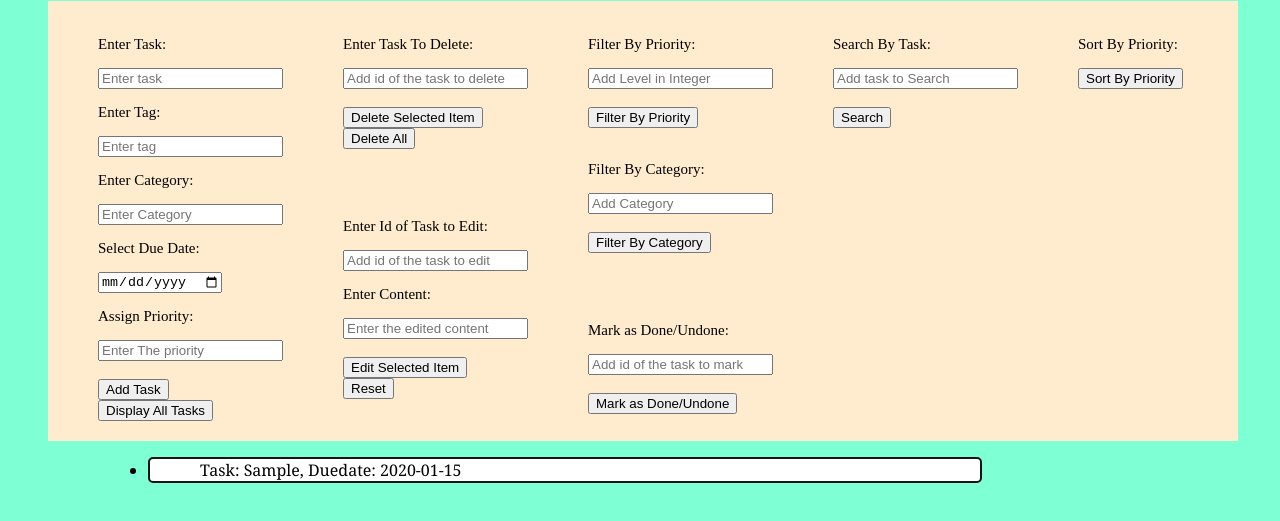
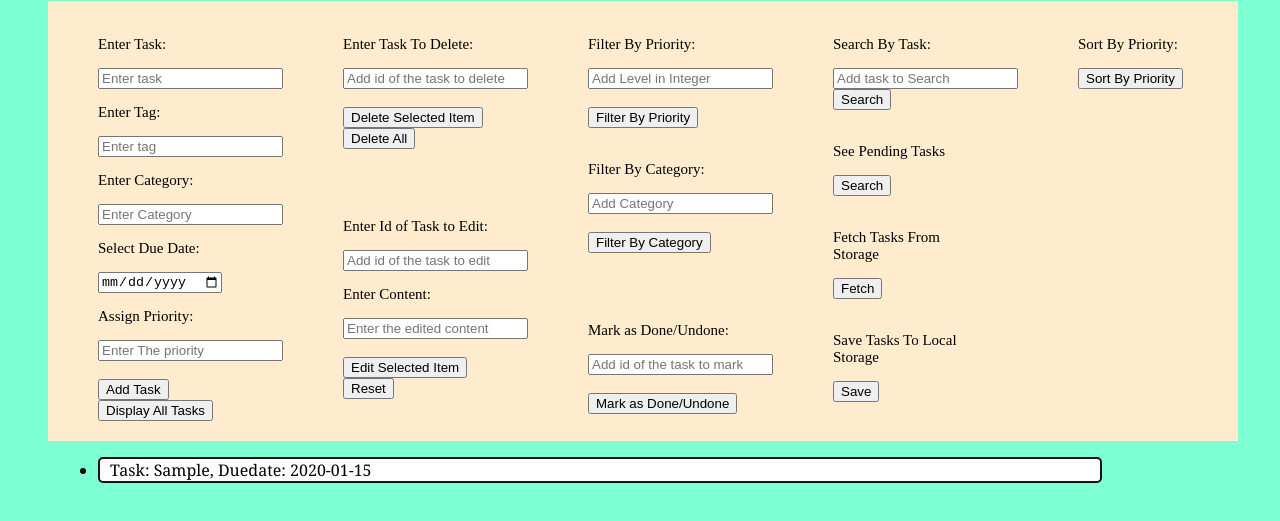
Before and after one commit to Mihirgo25/fetchassg, a plain HTML site: page index.html in a window 1280 px wide. Both pictures are taken after typing "Sample", "Sample", "Sample", "2020-01-15", "Sample" into the empty fields and a click on the button "Add Task". Shown: the part 107-628 px from the top of the page. Drawn offline with Linux system fonts and the light colour scheme.

Commit message:
added fetch and save

```diff
--- a/des3.css
+++ b/des3.css
@@ -24,19 +24,20 @@ body {
 }
 
 #taskList{
-    margin-left: 100px;
+    margin-left: 50px;
 }
 
 li {
     font-family: 'Cambria';
+    text-align: center;
     background-color: white;
     margin-top: 10px;
     border-radius: 5px;
     border: 2px solid rgb(21, 19, 19);
     box-shadow: 3px;
     text-align: left;
-    text-indent: 50px;
-    width: 830px;
+    text-indent: 10px;
+    width: 1000px;
 }
 
 li:hover {
--- a/index.html
+++ b/index.html
@@ -47,8 +47,15 @@
     </div>
     <div>
       <p>Search By Task:</p>
-      <input type="text" id = "search" placeholder = "Add task to Search"><br><br>
-      <button id = "srch" onclick="searchtask()">Search</button>
+      <input type="text" id = "search" placeholder = "Add task to Search">
+      <button id = "srch" onclick="searchtask()">Search</button><br><br>
+      <p>See Pending Tasks</p>
+      <button id = "pending" onclick="displaypending()">Search</button><br><br>
+      <p>Fetch Tasks From Storage</p>
+      <button id = "fetch" onclick="fetch()">Fetch</button><br><br>
+      <p>Save Tasks To Local Storage</p>
+      <button id = "save" onclick="save()">Save</button>
+
     </div>
     <div>
       <p>Sort By Priority:</p>
--- a/index.js
+++ b/index.js
@@ -188,3 +188,40 @@ function displayAllTasks() {
         }
     });
 }
+
+function save(){
+    localStorage.setItem("tasks", JSON.stringify(tasks));
+}
+
+function fetch(){
+    const sto = localStorage.getItem("tasks");
+    if (sto) {
+        tasks.push.apply(tasks, JSON.parse(sto));
+        displayAllTasks();
+    }
+}
+
+function displaypending(){
+    var duedate = new Date();
+    const dt = duedate.value.trim();
+    var pendingtasks = [];
+    tasks.forEach(task => {
+        if(task.done == 0){
+            pendingtasks.push[task];
+        }
+        else{
+            if(task.date > dt){
+                pendingtasks.push[task];
+            }
+        }
+    });
+    const taskList = document.getElementById("taskList");
+    taskList.innerHTML = "";
+    pendingtasks.forEach(task => {
+        const listItem = document.createElement("li");
+        listItem.style.color = "red";
+        listItem.innerHTML = `Task: ${task.task}, <span></span> Duedate: ${task.date}`;
+        taskList.appendChild(listItem);
+    });
+
+}
```
